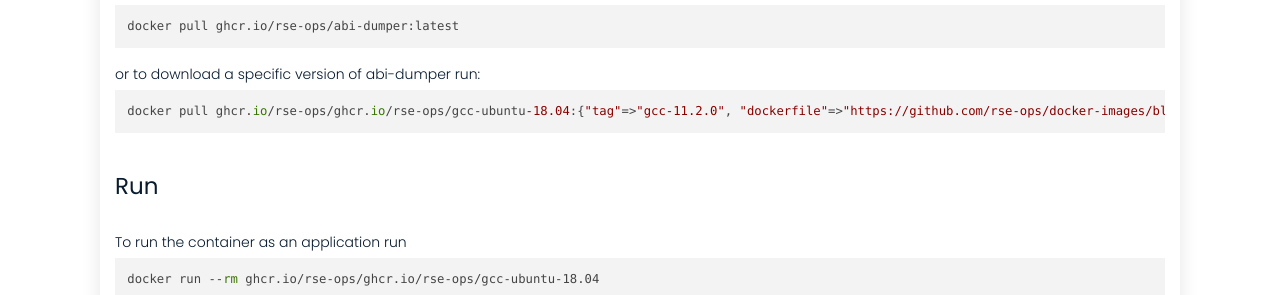
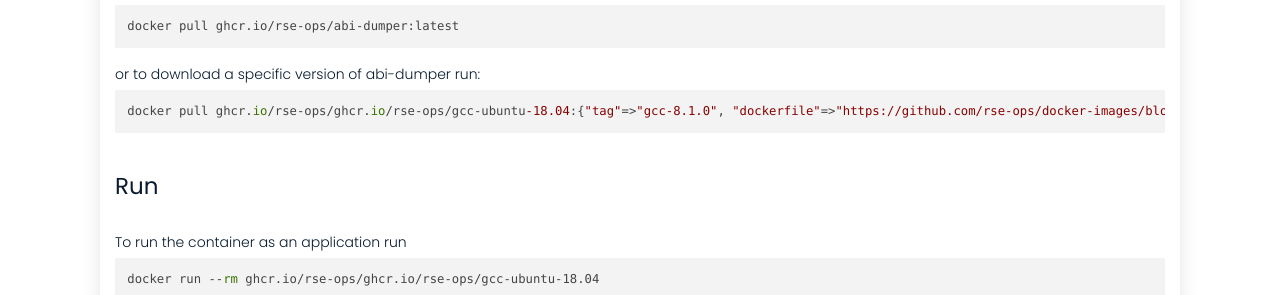
Before and after one commit to rse-ops/docker-images, a Jekyll site: the page built from _library/ghcr.io-rse-ops-gcc-ubuntu-18.04.md, in a window 1280 px wide and 1002 px high. Shown: the part 520-815 px from the top of the window. Built offline with Jekyll 4.4.1, drawn with Linux system fonts in a browser that asks for light colours; nearby versions of some CDN libraries.

Commit message:
Automated push to update library 2021-12-31

```diff
--- a/_library/ghcr.io-rse-ops-gcc-ubuntu-18.04.md
+++ b/_library/ghcr.io-rse-ops-gcc-ubuntu-18.04.md
@@ -1,14 +1,11 @@
 ---
 layout: container
 name: ghcr.io/rse-ops/gcc-ubuntu-18.04
-updated_at: 2021-12-31 05:06:49.099032
+updated_at: 2021-12-31 05:09:44.920481
 
 
 container_url: https://github.com/orgs/rse-ops/packages/container/package/gcc-ubuntu-18.04
 versions:
- - tag: gcc-11.2.0
-   dockerfile: https://github.com/rse-ops/docker-images/blob/main/ubuntu/gcc/Dockerfile
-   manifest: https://crane.ggcr.dev/manifest/ghcr.io/rse-ops/gcc-ubuntu-18.04:gcc-11.2.0
  - tag: gcc-8.1.0
    dockerfile: https://github.com/rse-ops/docker-images/blob/main/ubuntu/gcc/Dockerfile
    manifest: https://crane.ggcr.dev/manifest/ghcr.io/rse-ops/gcc-ubuntu-18.04:gcc-8.1.0
```
Also changed, not shown: other parts of _library/ghcr.io-rse-ops-gcc-ubuntu-18.04.md (+3 -0 lines).
